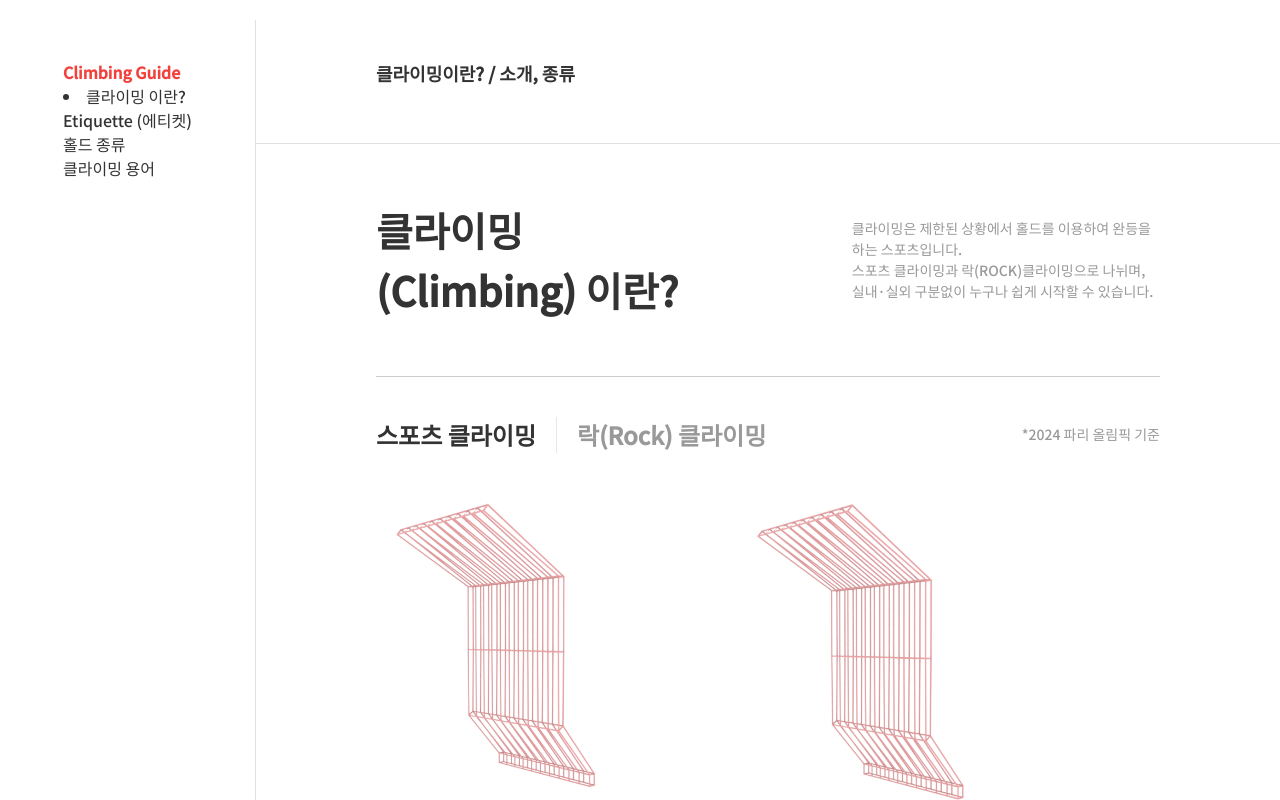
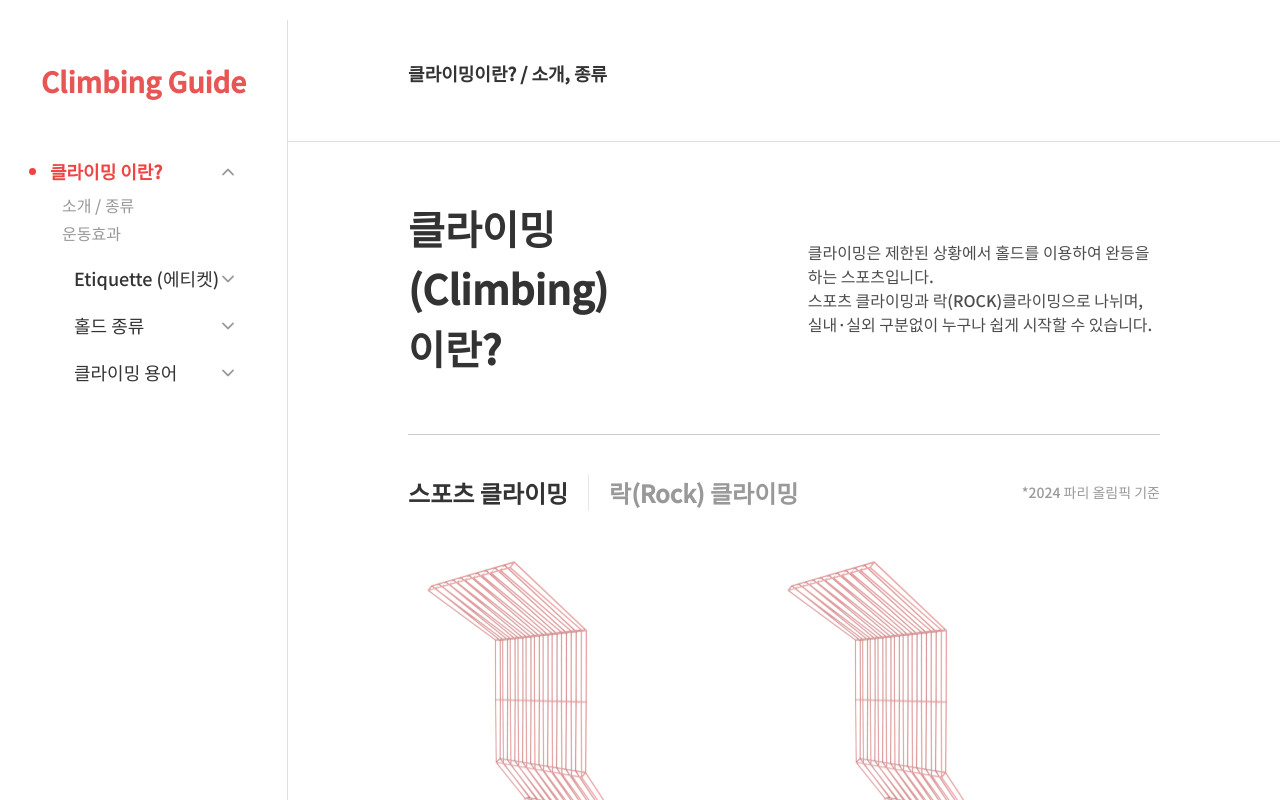
Before and after one commit to Choi-jae-min/Crux_, a Next.js app: page / in a window 1280 px wide. Shown: the part 1140-1940 px from the top of the page. Built offline with nearby package versions, Linux system fonts and the light colour scheme.

Commit message:
feat : side menu

```diff
--- a/package.json
+++ b/package.json
@@ -12,7 +12,8 @@
     "@svgr/webpack": "^8.1.0",
     "next": "15.1.6",
     "react": "^19.0.0",
-    "react-dom": "^19.0.0"
+    "react-dom": "^19.0.0",
+    "react-icons": "^5.4.0"
   },
   "devDependencies": {
     "@types/node": "^20",
--- a/src/app/component/ui/ClimbingCard.tsx
+++ b/src/app/component/ui/ClimbingCard.tsx
@@ -9,13 +9,13 @@ const ClimbingCard:FC<Props> = ({title, description}) => {
         <div className={'text-txt-02 select-none'}>
             <Image
                 src="/articles/lead_grid.png"
-                width={291}
+                width={266}
                 height={292}
                 alt={''}
             />
             <h2 className={'text-12 xl:text-16 text-nowrap font-bold text-txt-01 pb-1.5 pt-8'}>{title}리드(Lead) 클라이밍</h2>
             {description.map((desc, index) => {
-                return <p className={'text-12 md:text-14 xl:text-16 py-1.5'} key={index}>{desc}</p>
+                return <p className={'text-12 md:text-14 2xl:text-16 py-1.5'} key={index}>{desc}</p>
             })}
         </div>
     );
--- a/src/app/component/ui/sideMenu.tsx
+++ b/src/app/component/ui/sideMenu.tsx
@@ -1,43 +1,107 @@
 'use client'
-import React from 'react';
+import { useState } from "react";
+import { IoIosArrowDown, IoIosArrowUp } from "react-icons/io";
 
 const SideMenu = () => {
-    const [selectedMenu, setSelectedMenu] = React.useState('climbingDesc');
+    const [selectedMenu, setSelectedMenu] = useState<string | null>("climbingDesc");
+    const [subMenuOpen, setSubMenuOpen] = useState<boolean>(true);
+
+    const handleMenuClick = (menu: string) => {
+        if (selectedMenu === menu) {
+            setSubMenuOpen(!subMenuOpen);
+        } else {
+            setSelectedMenu(menu);
+            setSubMenuOpen(true);
+        }
+    };
 
     return (
-        <section className={'select-none'}>
-            <div className={'flex flex-col space-y                                                                        -2'}>
+        <ul className="w-full px-[50px] p-4 select-none text-18">
             <li
-                    id={'climbingDesc'}
-                    className={`${selectedMenu !== 'climbingDesc' && 'list-none'}`}
-                    onClick={(_) =>{setSelectedMenu('climbingDesc')}}
+                className={`cursor-pointer pt-10 ${
+                    selectedMenu === "climbingDesc" ? "text-red-500 font-bold list-disc" : "pl-6 list-none"
+                }`}
+                onClick={() => handleMenuClick("climbingDesc")}
             >
-                    클라이밍 이란?
+                <span className="flex items-center justify-between">
+                    <p>클라이밍 이란?</p>
+                    {subMenuOpen && selectedMenu === "climbingDesc" ? (
+                        <IoIosArrowUp color={'#999999'} />
+                    ) : (
+                        <IoIosArrowDown color={'#999999'} />
+                    )}
+                </span>
+                {selectedMenu === "climbingDesc" && subMenuOpen && (
+                    <ul className="pl-3 mt-2 space-y-1 font-normal text-16">
+                        <li className="text-txt-03 hover:text-txt-02">소개 / 종류</li>
+                        <li className="text-txt-03 hover:text-txt-02">운동효과</li>
+                    </ul>
+                )}
             </li>
             <li
-                    id={'Etiquette'}
-                    className={`${selectedMenu !== 'Etiquette' && 'list-none'}`}
-                    onClick={(_) =>{setSelectedMenu('Etiquette')}}
+                className={`cursor-pointer pt-5 ${
+                    selectedMenu === "etiquette" ? "text-red-500 font-bold list-disc" : "pl-6 list-none"
+                }`}
+                onClick={() => handleMenuClick("etiquette")}
             >
-                    Etiquette (에티켓)
+                <span className="flex items-center justify-between">
+                    <p>Etiquette (에티켓)</p>
+                    {selectedMenu === "etiquette" && subMenuOpen ? (
+                        <IoIosArrowUp color={'#999999'}/>
+                    ) : (
+                        <IoIosArrowDown color={'#999999'}/>
+                    )}
+                </span>
+                {selectedMenu === "etiquette" && subMenuOpen && (
+                    <ul className="pl-3 mt-2 space-y-1 font-normal">
+                        <li className="text-txt-03 hover:text-txt-02">소개 / 종류</li>
+                        <li className="text-txt-03 hover:text-txt-02">운동효과</li>
+                    </ul>
+                )}
             </li>
             <li
-                    id={'kindOfHold'}
-                    onClick={(_) =>{setSelectedMenu('kindOfHold')}}
-                    className={`${selectedMenu !== 'kindOfHold' && 'list-none'}`}
+                className={`cursor-pointer pt-5 ${
+                    selectedMenu === "holdTypes" ? "text-red-500 font-bold list-disc" : "pl-6 list-none"
+                }`}
+                onClick={() => handleMenuClick("holdTypes")}
             >
-                    홀드 종류
+                <span className="flex items-center justify-between">
+                    <p>홀드 종류</p>
+                    {selectedMenu === "holdTypes" && subMenuOpen ? (
+                        <IoIosArrowUp color={'#999999'}/>
+                    ) : (
+                        <IoIosArrowDown color={'#999999'}/>
+                    )}
+                </span>
+                {selectedMenu === "holdTypes" && subMenuOpen && (
+                    <ul className="pl-3 mt-2 space-y-1 font-normal">
+                        <li className="text-txt-03 hover:text-txt-02">소개 / 종류</li>
+                        <li className="text-txt-03 hover:text-txt-02">운동효과</li>
+                    </ul>
+                )}
             </li>
             <li
-                    id={'climbingVoca'}
-                    className={`${selectedMenu !== 'climbingVoca' && 'list-none'}`}
-                    onClick={(_) =>{setSelectedMenu('climbingVoca')}}
+                className={`cursor-pointer pt-5 ${
+                    selectedMenu === "terms" ? "text-red-500 font-bold list-disc" : "pl-6 list-none"
+                }`}
+                onClick={() => handleMenuClick("terms")}
             >
-                    클라이밍 용어
+                <span className="flex items-center justify-between">
+                    <p>클라이밍 용어</p>
+                    {selectedMenu === "terms" && subMenuOpen ? (
+                        <IoIosArrowUp color={'#999999'}/>
+                    ) : (
+                        <IoIosArrowDown color={'#999999'}/>
+                    )}
+                </span>
+                {selectedMenu === "terms" && subMenuOpen && (
+                    <ul className="pl-3 mt-2 space-y-1 font-normal">
+                        <li className="text-txt-03 hover:text-txt-02">소개 / 종류</li>
+                        <li className="text-txt-03 hover:text-txt-02">운동효과</li>
+                    </ul>
+                )}
             </li>
-            </div>
-
-        </section>
+        </ul>
     );
 };
 
--- a/src/app/page.tsx
+++ b/src/app/page.tsx
@@ -12,22 +12,22 @@ export default function Home() {
         <div id={'main_banner'} className={'relative'}>
             <Image
                 src="/crux_main01.png"
-                width={1960}
+                width={3000}
                 height={960}
                 alt={''}
             />
 
             <div className={'absolute w-full bottom-[5%] text-center transform text-txt-01'}>
                 <h1 className={'font-extrabold text-50'}>CRUX, 해답을 찾다.</h1>
-                <p className={'text-24 pt-[20px] pb-[60px]'}>어려운 문제의 해답을 찾고 같이 Crux를 넘어갑시다.</p>
+                <p className={'text-24 font-light pt-[20px] pb-[60px]'}>어려운 문제의 해답을 찾고 같이 Crux를 넘어갑시다.</p>
                 <SolutionButton/>
             </div>
         </div>
 
         <div className="grid grid-cols-[2fr_4fr_4fr] mb-10 grid-rows-[1fr_4fr_4fr] text-txt-01 border-b border-opacity-30 border-txt-03 mt-[100px]">
             <div className="row-span-3 border-r border-opacity-30 border-txt-03 flex justify-center">
-                <span className={'flex flex-col text-nowrap  py-10'}>
-                    <h2 className={'text-txt-point font-bold'}>Climbing Guide</h2>
+                <span className={'flex flex-col text-nowrap w-full items-center py-10'}>
+                    <h2 className={'text-txt-point font-bold text-28'}>Climbing Guide</h2>
                     <SideMenu/>
                 </span>
             </div>
@@ -36,8 +36,8 @@ export default function Home() {
             </div>
             <div className="col-span-2 row-span-2 w-full py-14 px-[120px]">
                 <span className={'flex space-x-[140px] items-center border-b pb-14 border-opacity-50 border-txt-03'}>
-                    <h3 className={'font-bold text-40'}>클라이밍(Climbing) 이란?</h3>
-                    <p className={'text-txt-03 text-14'}>클라이밍은 제한된 상황에서 홀드를 이용하여 완등을 하는 스포츠입니다.<br/>
+                    <h3 className={'font-bold text-40'}>클라이밍(Climbing) <br/> 이란?</h3>
+                    <p className={'text-txt-02 '}>클라이밍은 제한된 상황에서 홀드를 이용하여 완등을 하는 스포츠입니다.<br/>
                         스포츠 클라이밍과 락(ROCK)클라이밍으로 나뉘며, <br/>
                         실내·실외 구분없이 누구나 쉽게 시작할 수 있습니다.</p>
                 </span>
--- a/tailwind.config.ts
+++ b/tailwind.config.ts
@@ -16,12 +16,13 @@ export default {
         16 : '16px',
         18 : '18px',
         24 : '24px',
+        28 : '28px',
         40 : '40px',
         50 : '50px'
       },
       colors: {
         txt : {
-          'point' : '#F2403C',
+          'point' : '#E75654',
           '01' : '#333333',
           '02' : '#4D4D4D',
           '03' : '#999999',
```
Also changed, not shown: 1 other file (tests, documents, lock files or other folders). Lines whose indentation alone changed are shown as unchanged.
